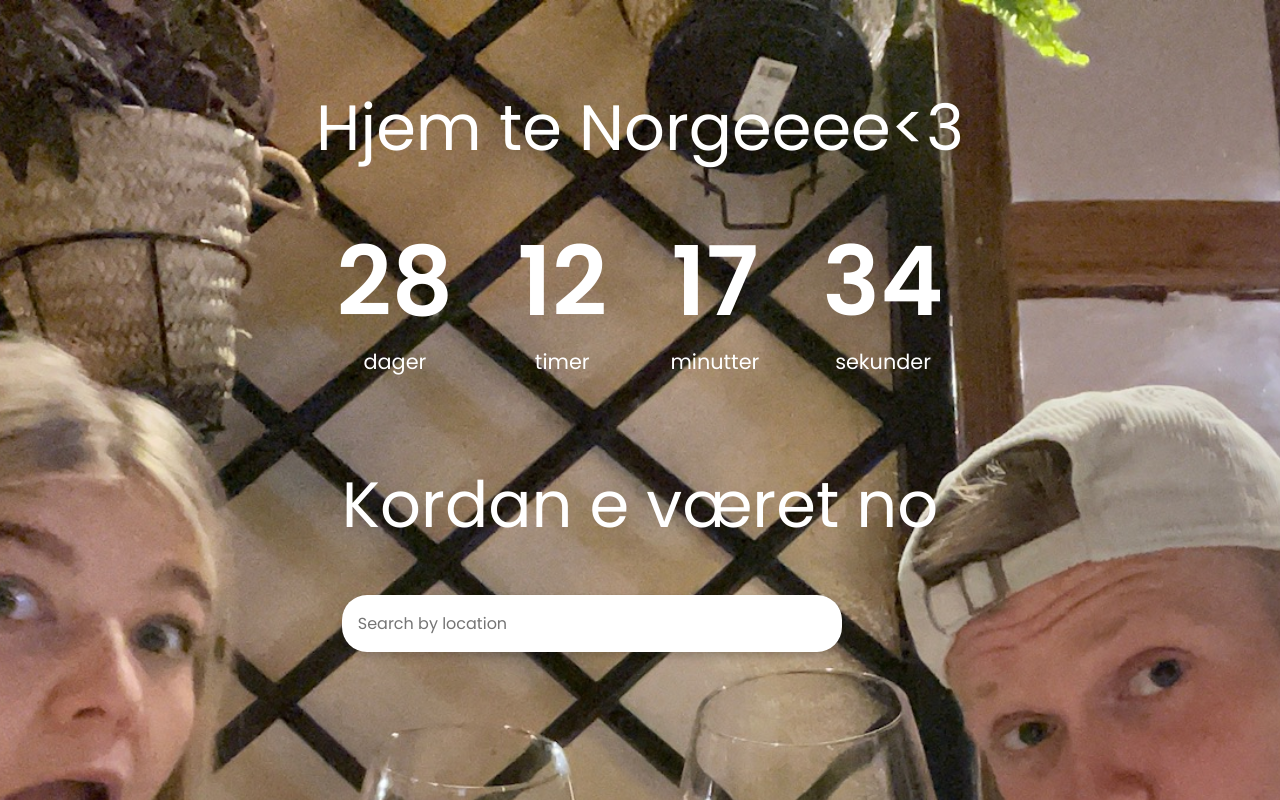
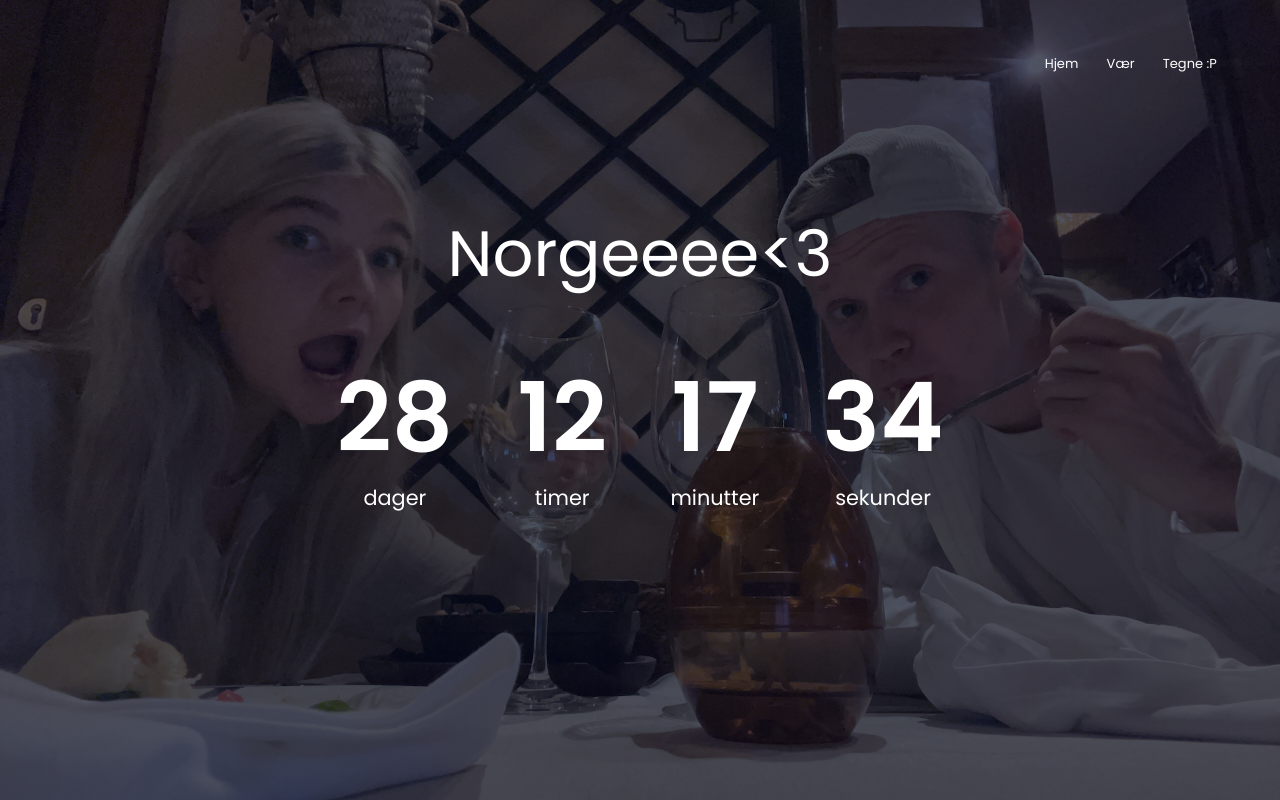
Before and after one commit to SanderOlsen98/tonje, a plain HTML site: page index.html in a window 1280 px wide. Shown: the top 800 px of the page. Drawn offline with Linux system fonts and the light colour scheme.

Commit message:
update website

```diff
--- a/index.html
+++ b/index.html
@@ -9,7 +9,41 @@
         <link rel="shortcut icon" type="image/jpg" href="img/IMG_4487.jpg">
     </head>
     <body>
-        <h1>Hjem te Norgeeee<3</h1>
+        <section class="header">
+            <nav>
+            <div class="nav-links" id="navLinks">
+                <i class="fa fa-close" onclick="hideMenu()"></i>
+                <ul>
+                    <li><a href="index.html">Hjem</a></li>
+                    <li><a href="blogs.html">Vær</a></li>
+                    <li><a href="about.html">Tegne :P</a></li>
+                </ul>
+            </div>
+            <i class="fa fa-bars" onclick="showMenu()"></i>
+        </nav>
+        <h1>Norgeeee<3</h1>
+
+        <div class="countdown-container">
+            <div class="countdown-el days-c">
+                <p class="big-text" id="days">0</p>
+                <span>dager</span>
+            </div>
+            <div class="countdown-el hours-c">
+                <p class="big-text" id="hours">0</p>
+                <span>timer</span>
+            </div>
+            <div class="countdown-el mins-c">
+                <p class="big-text" id="mins">0</p>
+                <span>minutter</span>
+            </div>
+            <div class="countdown-el seconds-c">
+                <p class="big-text" id="seconds">0</p>
+                <span>sekunder</span>
+            </div>
+        </div>
+        </section>
+
+        <h1>Norgeeee<3</h1>
 
         <div class="countdown-container">
             <div class="countdown-el days-c">
@@ -48,5 +82,17 @@
             <button id="clear">💩</button>
         </div>
         <p>&copy;Tonje e noob</p></a>
+        <!----JavaScript for toggle menu---->
+    <script>
+        var navLinks = document.getElementById("navLinks");
+
+        function showMenu() {
+        navLinks.style.right = "0";
+        }
+
+        function hideMenu() {
+        navLinks.style.right = "-200px";
+        }
+    </script>
     </body>
 </html>
--- a/style.css
+++ b/style.css
@@ -5,7 +5,6 @@
 }
 
 body {
-    background-image: url("img/010ead9b14e8cf9cad4390500f6f624f3785ab09c2.jpg");
   background-size: cover;
   background-position: center center;
   display: flex;
@@ -14,6 +13,61 @@ body {
   min-height: 100vh;
   font-family: "Poppins", sans-serif;
   margin: 0;
+}
+
+.header {
+  min-height: 100vh;
+  width: 100%;
+  background-image: linear-gradient(rgba(4, 9, 30, 0.7), rgba(4, 9, 30, 0.7)),
+    url(img/010ead9b14e8cf9cad4390500f6f624f3785ab09c2.jpg);
+  background-position: center;
+  background-size: cover;
+  position: relative;
+  overflow: hidden;
+}
+
+.header h1 {
+  text-align: center;
+}
+
+nav {
+  display: flex;
+  padding: 2% 4%;
+  justify-content: space-between;
+  align-items: center;
+}
+nav img {
+  width: 135px;
+}
+.nav-links {
+  flex: 1;
+  text-align: right;
+}
+.nav-links ul li {
+  list-style: none;
+  display: inline-block;
+  padding: 8px 12px;
+  position: relative;
+}
+.nav-links ul li a {
+  color: #fff;
+  text-decoration: none;
+  font-size: 13px;
+}
+.nav-links ul li::after {
+  content: "";
+  width: 0%;
+  height: 2px;
+  background: lightblue;
+  display: block;
+  margin: auto;
+  transition: 0.5s;
+}
+.nav-links ul li:hover::after {
+  width: 100%;
+}
+nav .fa {
+  display: none;
 }
 
 h1 {
```
Lines whose indentation alone changed are shown as unchanged.
